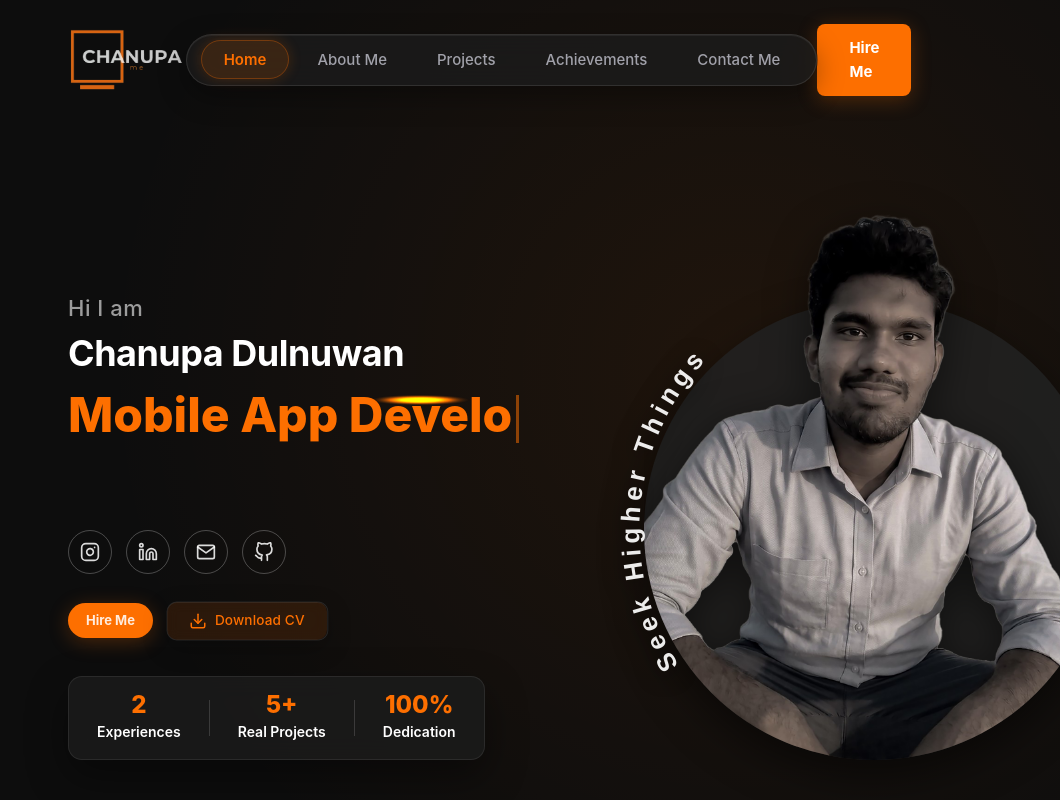
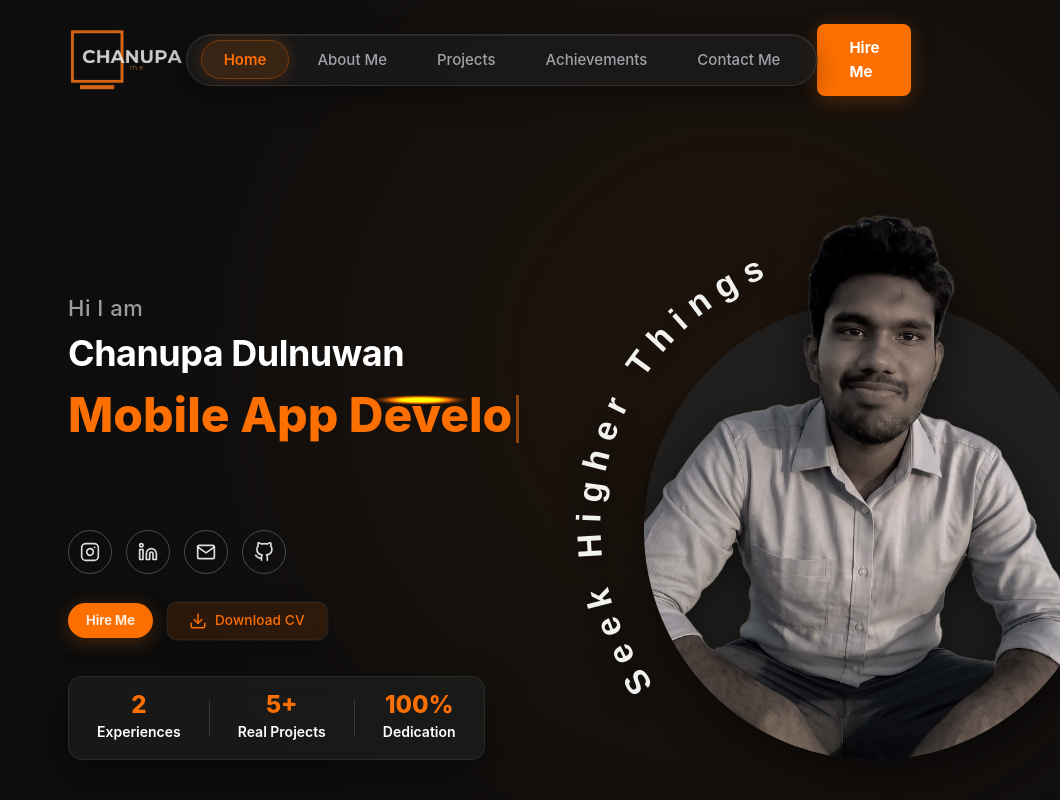
Before and after one commit to chanupadulnuwan/chanupa-portfolio, a React (Vite) app: page / in a window 1280 px wide. Shown: the top 800 px of the page, without its empty margins (220-1280 px from the left). Built offline with nearby package versions, Linux system fonts and the light colour scheme; a web font is replaced by a local one.

Commit message:
style: enlarge curved text, increase letter spacing, and add gap from avatar circle

```diff
--- a/src/components/Hero.css
+++ b/src/components/Hero.css
@@ -129,11 +129,11 @@
 /* Curved Tourney Text along Left Side of Avatar Circle */
 .hero-curved-text-svg {
   position: absolute;
-  bottom: -30px;
+  bottom: -60px;
   left: 50%;
   transform: translateX(-50%);
-  width: 520px;
-  height: 520px;
+  width: 580px;
+  height: 580px;
   z-index: 3;
   pointer-events: none;
   overflow: visible;
@@ -141,12 +141,12 @@
 
 .curved-text {
   font-family: 'Tourney', cursive, sans-serif;
-  font-size: 26px;
+  font-size: 34px;
   font-weight: 700;
   fill: #ffffff;
-  letter-spacing: 5px;
-  opacity: 0.92;
-  filter: drop-shadow(0 4px 12px rgba(0, 0, 0, 0.8));
+  letter-spacing: 10px;
+  opacity: 0.94;
+  filter: drop-shadow(0 4px 14px rgba(0, 0, 0, 0.85));
 }
 
 /* 2nd Circle: Grey Background Disc behind image (460px x 460px) */
--- a/src/components/Hero.jsx
+++ b/src/components/Hero.jsx
@@ -107,8 +107,8 @@ const Hero = ({ onOpenCV }) => {
         {/* Right Column - 3D Pop-Out Avatar Effect (2 Circles technique) */}
         <div className="hero-image-wrapper">
           {/* Curved Text along left side of circle */}
-          <svg className="hero-curved-text-svg" viewBox="0 0 520 520">
-            <path id="seekHigherPath" d="M 65,395 A 250,250 0 0,1 270,10" fill="none" />
+          <svg className="hero-curved-text-svg" viewBox="0 0 580 580">
+            <path id="seekHigherPath" d="M 70,445 A 268,268 0 0,1 405,45" fill="none" />
             <text className="curved-text">
               <textPath href="#seekHigherPath" startOffset="0%">
                 Seek Higher Things
```
